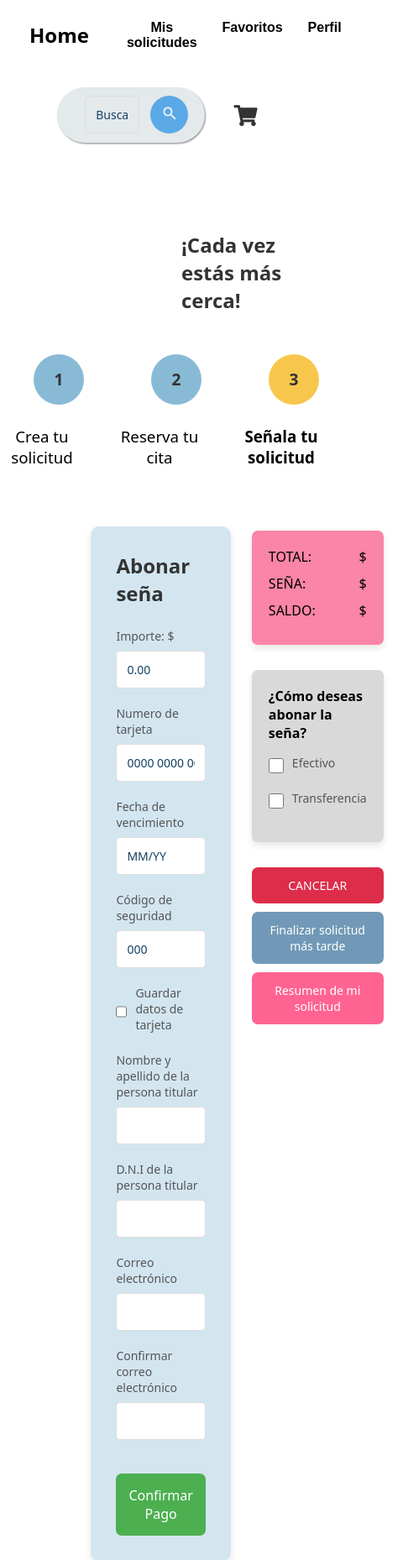
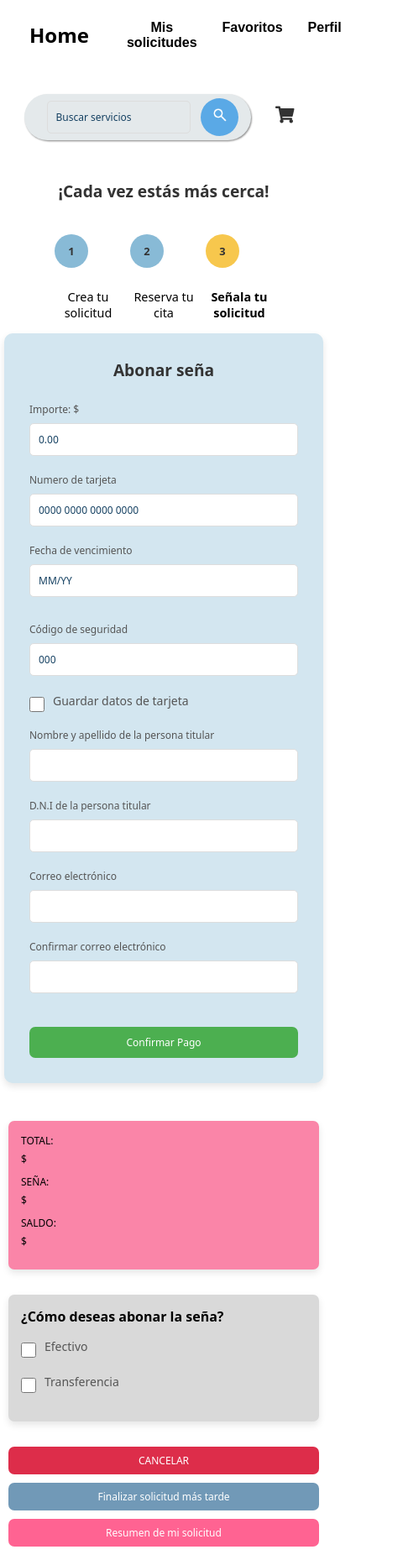
Before and after one commit to yaelPilarL/ContrataPro, a plain HTML site: page pages/paso-tres-tarjeta.html in a window 390 px wide. Shown: the top 1858 px of the page at 84% size, 480 px wide, since content can reach past the window. Drawn offline with Linux system fonts and the light colour scheme.

Commit message:
responsive

```diff
--- a/styles/paso-dos-tarjeta.css
+++ b/styles/paso-dos-tarjeta.css
@@ -251,19 +251,84 @@ select:focus {
     box-shadow: 0 2px 4px rgba(255, 64, 129, 0.2);
 }
 
-/* Responsive Design */
+
 @media (max-width: 768px) {
+    .contain {
+        padding: 1rem;
+        margin: 1rem auto;
+    }
+
+    .address-section {
+        padding: 1rem;
+        margin-bottom: 1rem;
+    }
+
+    .address-input input[type="text"] {
+        font-size: 1rem;
+    }
+
+    /* Calendar Container */
     .calendar-container {
         grid-template-columns: 1fr;
     }
 
+    .calendar-header h3 {
+        font-size: 1.2rem;
+    }
+
+    .weekdays {
+        font-size: 0.9rem;
+    }
+
+    .days button {
+        font-size: 1rem;
+        padding: 0.6rem;
+    }
+
+
+    .time-slots {
+        padding: 1rem;
+    }
+
     .time-slot {
         grid-template-columns: 1fr;
-        gap: 0.8rem;
+        gap: 0.5rem;
         text-align: center;
     }
+
+    .reserve-btn {
+        font-size: 0.9rem;
+        padding: 0.6rem 1rem;
+    }
+
 
     .slot-header {
         display: none;
     }
 }
+
+/* Responsive adjustments for very small screens */
+@media (max-width: 480px) {
+    body {
+        font-size: 0.9rem;
+    }
+
+    .address-section,
+    .appointment-section {
+        padding: 0.8rem;
+    }
+
+    .address-input input[type="text"] {
+        font-size: 0.9rem;
+    }
+
+    .days button {
+        padding: 0.4rem;
+        font-size: 0.9rem;
+    }
+
+    .reserve-btn {
+        padding: 0.5rem 0.8rem;
+        font-size: 0.8rem;
+    }
+}
--- a/styles/paso-tres-tarjeta.css
+++ b/styles/paso-tres-tarjeta.css
@@ -86,9 +86,9 @@ input[type="number"] {
     font-size: 16px;
     cursor: pointer;
     margin-top: 20px;
-    text-decoration: none; /* Quitar subrayado */
-    display: inline-block; /* Hace que el enlace se comporte como un botón */
-    text-align: center; /* Centra el texto */
+    text-decoration: none;
+    display: inline-block;
+    text-align: center;
 }
 
 .confirm-btn:hover {
@@ -166,13 +166,91 @@ input[type="number"] {
     background:#e0557f;
 }
 
-@media (max-width: 768px) {
-    .container {
+
+@media (max-width: 760px) {
+    .contain {
         flex-direction: column;
+        margin-left: 0;
+        padding: 10px;
+        align-items: center;
+    }
+
+    .payment-form, .summary-panel {
+        flex: 1;
+        width: 100%;
+        margin-bottom: 20px;
+    }
+
+    h2 {
+        font-size: 1.5rem;
+        text-align: center;
+    }
+
+    input[type="text"],
+    input[type="email"],
+    input[type="number"] {
+        font-size: 14px;
     }
 
     .form-row {
         flex-direction: column;
-        gap: 0;
+        gap: 10px;
+    }
+
+    .confirm-btn {
+        font-size: 14px;
+        padding: 12px;
+    }
+
+    .amounts, .payment-options {
+        padding: 15px;
+        font-size: 14px;
+    }
+
+    .amount-row {
+        flex-direction: column;
+        align-items: flex-start;
+        gap: 5px;
+    }
+
+    .cancel-btn, .later-btn, .summary-btn {
+        font-size: 14px;
+        padding: 10px;
     }
 }
+
+
+@media (max-width: 480px) {
+    .contain {
+        padding: 5px;
+    }
+
+    h2 {
+        font-size: 1.2rem;
+    }
+
+    input[type="text"],
+    input[type="email"],
+    input[type="number"] {
+        font-size: 12px;
+        padding: 10px;
+    }
+
+    .form-group label {
+        font-size: 12px;
+    }
+
+    .confirm-btn {
+        font-size: 12px;
+        padding: 10px;
+    }
+
+    .amount-row {
+        font-size: 12px;
+    }
+
+    .cancel-btn, .later-btn, .summary-btn {
+        font-size: 12px;
+        padding: 8px;
+    }
+}
--- a/styles/paso_uno_tarjeta.css
+++ b/styles/paso_uno_tarjeta.css
@@ -198,3 +198,103 @@ div .search-container {
     font-size: 1.1em;
     line-height: 1.5;
 }
+@media (max-width: 768px) {
+
+    body {
+        padding: 0;
+        margin: 0;
+        font-size: 16px;
+    }
+
+    .icons {
+        font-size: 20px;
+        text-align: center;
+    }
+
+    .search-bar-container {
+        margin-top: 5%;
+    }
+
+    div .search-container {
+        width: 90%;
+    }
+
+    .buscador {
+        width: 100%;
+        padding: 5px 15px;
+    }
+
+    .buscador input {
+        font-size: 14px;
+        margin: 0 5%;
+    }
+
+    .leyenda {
+        margin: 2em 1em;
+        text-align: center;
+    }
+
+    .steps {
+        display: flex;
+        flex-wrap: wrap;
+        justify-content: center;
+        gap: 10px;
+        margin: 10px;
+    }
+
+    .step {
+        flex: 1 1 30%;
+        max-width: 80px;
+        text-align: center;
+    }
+
+    .step h2 {
+        width: 40px;
+        height: 40px;
+        font-size: 0.8em;
+        margin-left: 0;
+    }
+
+    .step h3 {
+        font-size: 0.9em;
+    }
+
+    .request {
+        margin: 1em;
+        padding: 15px;
+        padding-bottom: 50px;
+    }
+
+    .request h2 {
+        font-size: 1.5em;
+        margin-top: 10px;
+    }
+
+    .request p {
+        margin-left: 0;
+        font-size: 1em;
+    }
+
+    .btn-view {
+        margin-right: 0;
+        width: 100%;
+        text-align: center;
+        padding: 10px 0;
+    }
+
+    .pricing input {
+        width: 100%;
+        margin-left: 0;
+    }
+
+    .costs {
+        float: none;
+        margin: 20px auto;
+        padding-right: 20px;
+        text-align: center;
+    }
+
+    .costs p {
+        font-size: 1em;
+    }
+}
--- a/styles/resumen.css
+++ b/styles/resumen.css
@@ -99,3 +99,79 @@ h2 {
 .btn-submit:hover{
     background-color: #0aaa15;
 }
+
+
+@media (max-width: 760px) {
+    .buscador {
+        margin: 5px;
+    }
+
+    .solicitud-container {
+        margin: 20px auto;
+        width: 90%;
+        padding: 20px;
+    }
+
+    h2 {
+        font-size: 1.5rem;
+        margin-bottom: 20px;
+    }
+
+    .section {
+        margin-bottom: 15px;
+    }
+
+    .flex {
+        flex-direction: column;
+        align-items: flex-start;
+        gap: 5px;
+    }
+
+    .flex input {
+        width: 100%;
+    }
+
+    .prof {
+        margin: 20px auto;
+        text-align: center;
+    }
+
+    .btn {
+        width: 100%;
+        padding: 12px;
+    }
+
+    .cont-prof, .cont-acc {
+        padding: 10px;
+        border-width: 4px;
+    }
+
+    .btn-edit, .btn-submit {
+        font-size: 1rem;
+        padding: 10px;
+    }
+}
+
+
+@media (max-width: 480px) {
+    .solicitud-container {
+        padding: 15px;
+        font-size: 0.9rem;
+    }
+
+    h2 {
+        font-size: 1.2rem;
+    }
+
+    .btn {
+        font-size: 0.9rem;
+    }
+
+    .section span {
+        font-size: 0.95rem;
+    }
+
+    .highlight {
+        font-size: 0.85em;
+    }
+}
--- a/styles/style.css
+++ b/styles/style.css
@@ -89,3 +89,42 @@
     padding: 15px 5px;
     font-size: small;
 }
+
+@media (max-width: 760px) {
+    .footer-row {
+        flex-direction: column;
+        align-items: center;
+        text-align: center;
+    }
+
+    .link {
+        width: 100%;
+        margin-bottom: 20px;
+        padding: 0;
+    }
+
+    .link h4 {
+        font-size: 1rem;
+        margin-bottom: 10px;
+    }
+
+    .link ul li a {
+        font-size: 0.9rem;
+        margin-bottom: 10px;
+    }
+
+    .redes {
+        margin-top: 20px;
+    }
+
+    .redes a {
+        min-width: 30px;
+        line-height: 30px;
+        margin: 0 5px;
+    }
+
+    .politicas {
+        font-size: 0.8rem;
+        padding: 10px 5px;
+    }
+}
```
